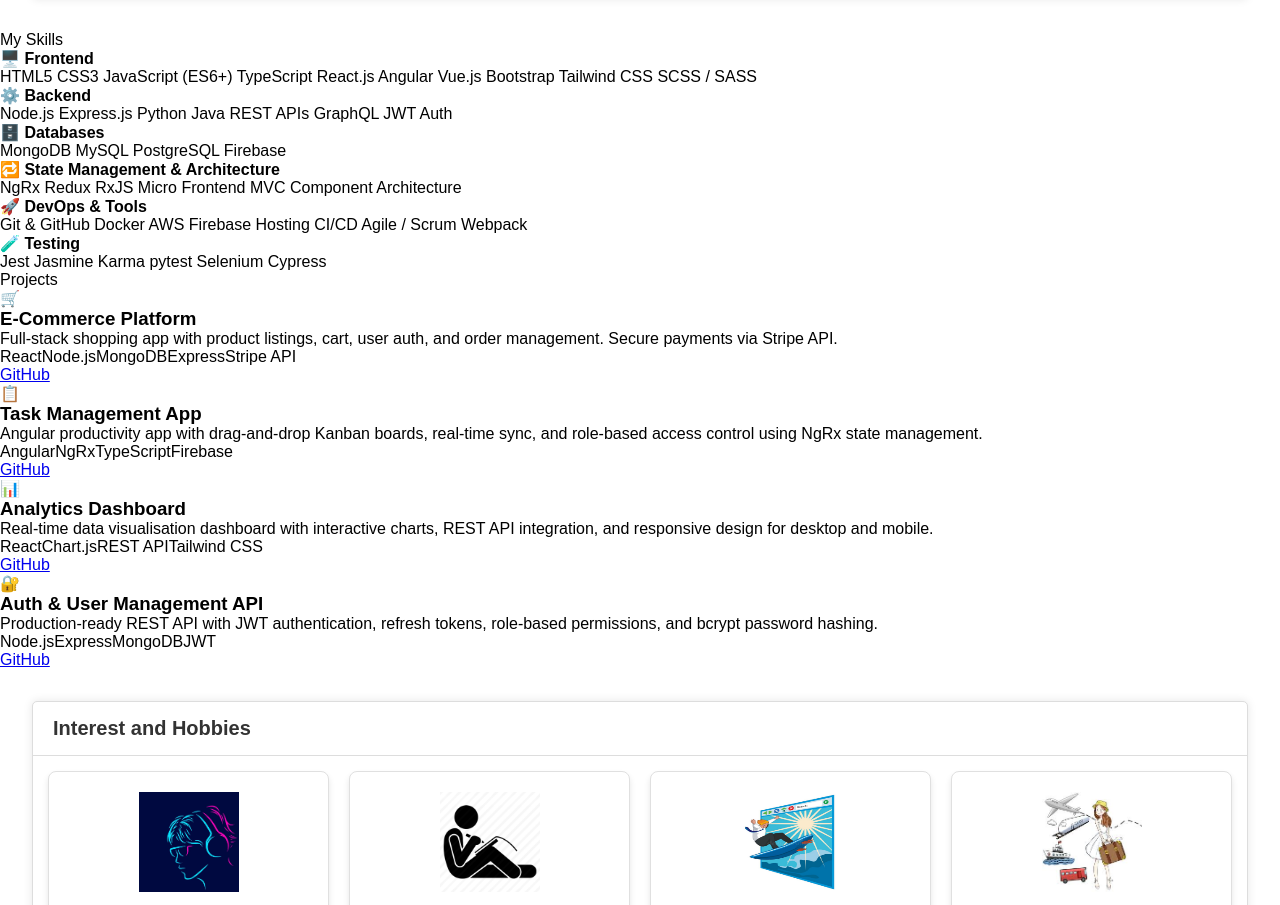
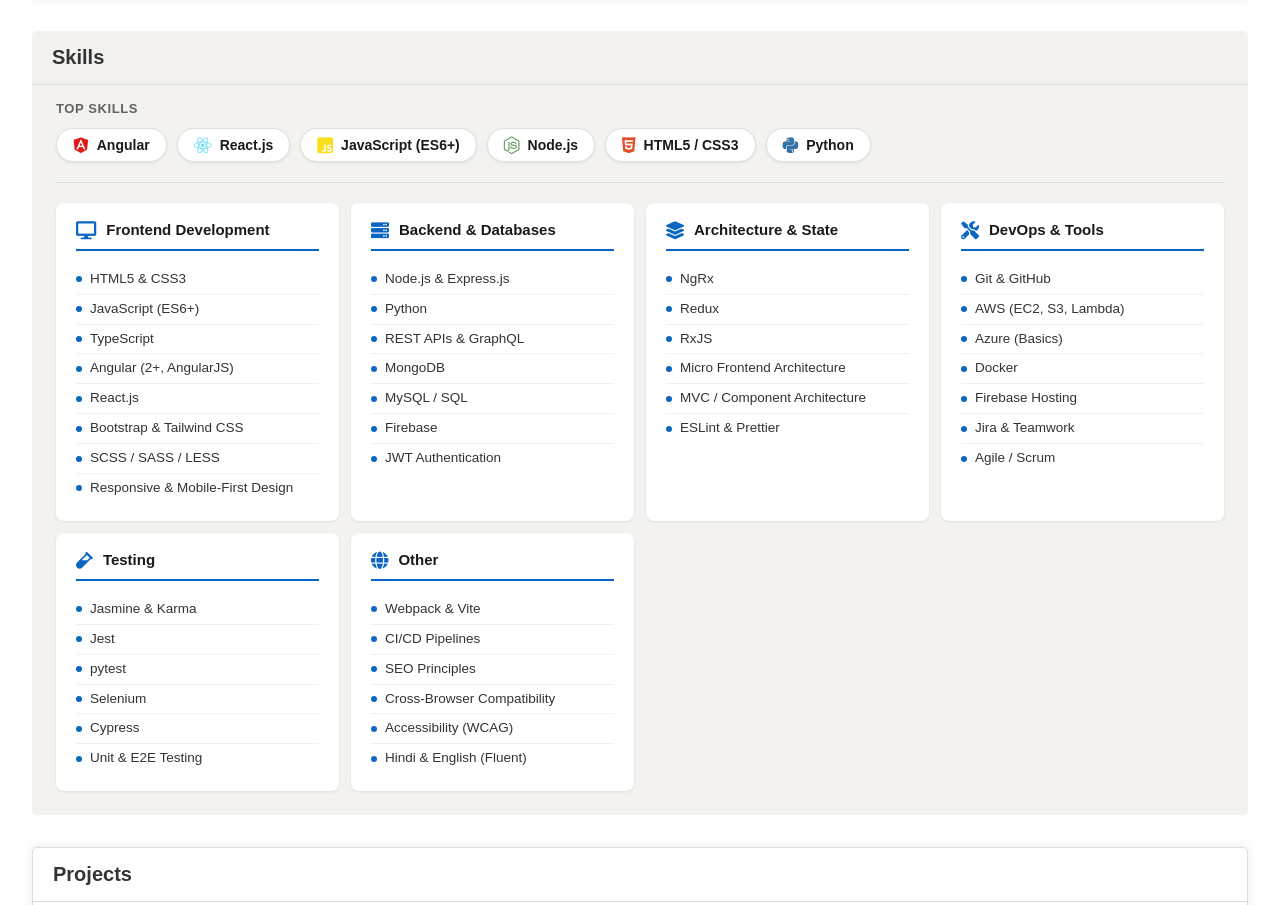
Before and after one commit to ksingh0307/web-portfolio-application, a website: page public/index.html in a window 1280 px wide. Shown: the part 1938-2843 px from the top of the page. Drawn offline with Linux system fonts and the light colour scheme.

Commit message:
Redesign Skills section to match LinkedIn visual style
- Replace tag-pill layout with LinkedIn-style white cards on #f3f2ef background
- Add Top Skills row with brand-coloured FA icons (Angular, React, JS, Node, HTML5, Python)
- Six skill categories as white cards with blue bottom-border header and dot-separated rows
- Fix curly/smart quote corruption in id="skills" and id="achievements" attributes
- Bump CSS cache-bust to ?v=3

```diff
--- a/public/index.html
+++ b/public/index.html
@@ -10,8 +10,8 @@
     <!-- iOS Safari theme color -->
     <meta name="apple-mobile-web-app-capable" content="yes">
     <title>Kajal Singh | Frontend / Full Stack Software Engineer</title>
-    <link rel="stylesheet" href="style.css?v=2" />
-    <link rel="stylesheet" href="responsive.css?v=2" />
+    <link rel="stylesheet" href="style.css?v=3" />
+    <link rel="stylesheet" href="responsive.css?v=3" />
     <link href="https://cdnjs.cloudflare.com/ajax/libs/font-awesome/5.15.4/css/all.min.css" rel="stylesheet">
     <link rel="manifest" href="manifest.json">
 
@@ -33,7 +33,7 @@
     </div>
     <header class="header">
       <div class="header-container">
-        <img src="images/favicon/favicon.svg" height="50" width="50" class="logo" alt=“image” >
+        <img src="images/favicon/favicon.svg" height="50" width="50" class="logo" alt="image" >
 
         <!-- Burger Icon -->
         <div class="burger-icon" onclick="toggleMenu()">
@@ -163,7 +163,7 @@
         </div>
         <div class="experience-item">
           <div class="item-logos">
-            <div class="logo-fallback">OT</div>
+            <div class="logo-fallback">Oodles Technologies Pvt. Ltd.</div>
           </div>
           <div class="content">
             <h3>Frontend Developer</h3>
@@ -182,132 +182,193 @@
       </section>
 
     <!-- Skills Section -->
-    <section id=”skills” class=”section”>
-      <div class=”section-header”>My Skills</div>
-      <div class=”skills-tech-container”>
-        <div class=”skill-category”>
-          <h4><span class=”skill-cat-icon”>🖥️</span> Frontend</h4>
-          <div class=”skill-tags”>
-            <span class=”skill-tag”>HTML5</span>
-            <span class=”skill-tag”>CSS3</span>
-            <span class=”skill-tag”>JavaScript (ES6+)</span>
-            <span class=”skill-tag”>TypeScript</span>
-            <span class=”skill-tag”>React.js</span>
-            <span class=”skill-tag”>Angular</span>
-            <span class=”skill-tag”>Vue.js</span>
-            <span class=”skill-tag”>Bootstrap</span>
-            <span class=”skill-tag”>Tailwind CSS</span>
-            <span class=”skill-tag”>SCSS / SASS</span>
+    <!-- Skills Section -->
+    <section id="skills" class="section li-skills-section">
+      <div class="section-header">Skills</div>
+
+      <!-- Top Skills -->
+      <div class="li-top-skills">
+        <p class="li-top-skills-label">Top skills</p>
+        <div class="li-top-skills-list">
+          <div class="li-top-skill-item">
+            <i class="fab fa-angular li-skill-icon" style="color:#dd1b16;"></i>
+            <span>Angular</span>
+          </div>
+          <div class="li-top-skill-item">
+            <i class="fab fa-react li-skill-icon" style="color:#61dafb;"></i>
+            <span>React.js</span>
+          </div>
+          <div class="li-top-skill-item">
+            <i class="fab fa-js-square li-skill-icon" style="color:#f7df1e;"></i>
+            <span>JavaScript (ES6+)</span>
+          </div>
+          <div class="li-top-skill-item">
+            <i class="fab fa-node-js li-skill-icon" style="color:#68a063;"></i>
+            <span>Node.js</span>
+          </div>
+          <div class="li-top-skill-item">
+            <i class="fab fa-html5 li-skill-icon" style="color:#e34c26;"></i>
+            <span>HTML5 / CSS3</span>
+          </div>
+          <div class="li-top-skill-item">
+            <i class="fab fa-python li-skill-icon" style="color:#3572a5;"></i>
+            <span>Python</span>
           </div>
         </div>
-        <div class=”skill-category”>
-          <h4><span class=”skill-cat-icon”>⚙️</span> Backend</h4>
-          <div class=”skill-tags”>
-            <span class=”skill-tag”>Node.js</span>
-            <span class=”skill-tag”>Express.js</span>
-            <span class=”skill-tag”>Python</span>
-            <span class=”skill-tag”>Java</span>
-            <span class=”skill-tag”>REST APIs</span>
-            <span class=”skill-tag”>GraphQL</span>
-            <span class=”skill-tag”>JWT Auth</span>
+      </div>
+
+      <div class="li-skills-divider"></div>
+
+      <!-- Skill Categories -->
+      <div class="li-skills-grid">
+
+        <div class="li-skill-card">
+          <div class="li-skill-card-header">
+            <i class="fas fa-desktop li-card-icon"></i>
+            <h4>Frontend Development</h4>
           </div>
+          <ul class="li-skill-list">
+            <li><span class="li-dot"></span>HTML5 &amp; CSS3</li>
+            <li><span class="li-dot"></span>JavaScript (ES6+)</li>
+            <li><span class="li-dot"></span>TypeScript</li>
+            <li><span class="li-dot"></span>Angular (2+, AngularJS)</li>
+            <li><span class="li-dot"></span>React.js</li>
+            <li><span class="li-dot"></span>Bootstrap &amp; Tailwind CSS</li>
+            <li><span class="li-dot"></span>SCSS / SASS / LESS</li>
+            <li><span class="li-dot"></span>Responsive &amp; Mobile-First Design</li>
+          </ul>
         </div>
-        <div class=”skill-category”>
-          <h4><span class=”skill-cat-icon”>🗄️</span> Databases</h4>
-          <div class=”skill-tags”>
-            <span class=”skill-tag”>MongoDB</span>
-            <span class=”skill-tag”>MySQL</span>
-            <span class=”skill-tag”>PostgreSQL</span>
-            <span class=”skill-tag”>Firebase</span>
+
+        <div class="li-skill-card">
+          <div class="li-skill-card-header">
+            <i class="fas fa-server li-card-icon"></i>
+            <h4>Backend &amp; Databases</h4>
           </div>
+          <ul class="li-skill-list">
+            <li><span class="li-dot"></span>Node.js &amp; Express.js</li>
+            <li><span class="li-dot"></span>Python</li>
+            <li><span class="li-dot"></span>REST APIs &amp; GraphQL</li>
+            <li><span class="li-dot"></span>MongoDB</li>
+            <li><span class="li-dot"></span>MySQL / SQL</li>
+            <li><span class="li-dot"></span>Firebase</li>
+            <li><span class="li-dot"></span>JWT Authentication</li>
+          </ul>
         </div>
-        <div class=”skill-category”>
-          <h4><span class=”skill-cat-icon”>🔁</span> State Management &amp; Architecture</h4>
-          <div class=”skill-tags”>
-            <span class=”skill-tag”>NgRx</span>
-            <span class=”skill-tag”>Redux</span>
-            <span class=”skill-tag”>RxJS</span>
-            <span class=”skill-tag”>Micro Frontend</span>
-            <span class=”skill-tag”>MVC</span>
-            <span class=”skill-tag”>Component Architecture</span>
+
+        <div class="li-skill-card">
+          <div class="li-skill-card-header">
+            <i class="fas fa-layer-group li-card-icon"></i>
+            <h4>Architecture &amp; State</h4>
           </div>
+          <ul class="li-skill-list">
+            <li><span class="li-dot"></span>NgRx</li>
+            <li><span class="li-dot"></span>Redux</li>
+            <li><span class="li-dot"></span>RxJS</li>
+            <li><span class="li-dot"></span>Micro Frontend Architecture</li>
+            <li><span class="li-dot"></span>MVC / Component Architecture</li>
+            <li><span class="li-dot"></span>ESLint &amp; Prettier</li>
+          </ul>
         </div>
-        <div class=”skill-category”>
-          <h4><span class=”skill-cat-icon”>🚀</span> DevOps &amp; Tools</h4>
-          <div class=”skill-tags”>
-            <span class=”skill-tag”>Git &amp; GitHub</span>
-            <span class=”skill-tag”>Docker</span>
-            <span class=”skill-tag”>AWS</span>
-            <span class=”skill-tag”>Firebase Hosting</span>
-            <span class=”skill-tag”>CI/CD</span>
-            <span class=”skill-tag”>Agile / Scrum</span>
-            <span class=”skill-tag”>Webpack</span>
+
+        <div class="li-skill-card">
+          <div class="li-skill-card-header">
+            <i class="fas fa-tools li-card-icon"></i>
+            <h4>DevOps &amp; Tools</h4>
           </div>
+          <ul class="li-skill-list">
+            <li><span class="li-dot"></span>Git &amp; GitHub</li>
+            <li><span class="li-dot"></span>AWS (EC2, S3, Lambda)</li>
+            <li><span class="li-dot"></span>Azure (Basics)</li>
+            <li><span class="li-dot"></span>Docker</li>
+            <li><span class="li-dot"></span>Firebase Hosting</li>
+            <li><span class="li-dot"></span>Jira &amp; Teamwork</li>
+            <li><span class="li-dot"></span>Agile / Scrum</li>
+          </ul>
         </div>
-        <div class=”skill-category”>
-          <h4><span class=”skill-cat-icon”>🧪</span> Testing</h4>
-          <div class=”skill-tags”>
-            <span class=”skill-tag”>Jest</span>
-            <span class=”skill-tag”>Jasmine</span>
-            <span class=”skill-tag”>Karma</span>
-            <span class=”skill-tag”>pytest</span>
-            <span class=”skill-tag”>Selenium</span>
-            <span class=”skill-tag”>Cypress</span>
+
+        <div class="li-skill-card">
+          <div class="li-skill-card-header">
+            <i class="fas fa-vial li-card-icon"></i>
+            <h4>Testing</h4>
           </div>
+          <ul class="li-skill-list">
+            <li><span class="li-dot"></span>Jasmine &amp; Karma</li>
+            <li><span class="li-dot"></span>Jest</li>
+            <li><span class="li-dot"></span>pytest</li>
+            <li><span class="li-dot"></span>Selenium</li>
+            <li><span class="li-dot"></span>Cypress</li>
+            <li><span class="li-dot"></span>Unit &amp; E2E Testing</li>
+          </ul>
         </div>
+
+        <div class="li-skill-card">
+          <div class="li-skill-card-header">
+            <i class="fas fa-globe li-card-icon"></i>
+            <h4>Other</h4>
+          </div>
+          <ul class="li-skill-list">
+            <li><span class="li-dot"></span>Webpack &amp; Vite</li>
+            <li><span class="li-dot"></span>CI/CD Pipelines</li>
+            <li><span class="li-dot"></span>SEO Principles</li>
+            <li><span class="li-dot"></span>Cross-Browser Compatibility</li>
+            <li><span class="li-dot"></span>Accessibility (WCAG)</li>
+            <li><span class="li-dot"></span>Hindi &amp; English (Fluent)</li>
+          </ul>
+        </div>
+
       </div>
     </section>
 
     <!-- Projects Section -->
-    <section id=”achievements” class=”section”>
-      <div class=”section-header”>Projects</div>
-      <div class=”projects-grid”>
+    <section id="achievements" class="section">
+      <div class="section-header">Projects</div>
+      <div class="projects-grid">
 
-        <div class=”project-card”>
-          <div class=”project-icon”>🛒</div>
+        <div class="project-card">
+          <div class="project-icon">🛒</div>
           <h3>E-Commerce Platform</h3>
           <p>Full-stack shopping app with product listings, cart, user auth, and order management. Secure payments via Stripe API.</p>
-          <div class=”project-tech”>
+          <div class="project-tech">
             <span>React</span><span>Node.js</span><span>MongoDB</span><span>Express</span><span>Stripe API</span>
           </div>
-          <div class=”project-links”>
-            <a href=”https://github.com/ksingh0307” target=”_blank”><i class=”fab fa-github”></i> GitHub</a>
+          <div class="project-links">
+            <a href="https://github.com/ksingh0307" target="_blank"><i class="fab fa-github"></i> GitHub</a>
           </div>
         </div>
 
-        <div class=”project-card”>
-          <div class=”project-icon”>📋</div>
+        <div class="project-card">
+          <div class="project-icon">📋</div>
           <h3>Task Management App</h3>
           <p>Angular productivity app with drag-and-drop Kanban boards, real-time sync, and role-based access control using NgRx state management.</p>
-          <div class=”project-tech”>
+          <div class="project-tech">
             <span>Angular</span><span>NgRx</span><span>TypeScript</span><span>Firebase</span>
           </div>
-          <div class=”project-links”>
-            <a href=”https://github.com/ksingh0307” target=”_blank”><i class=”fab fa-github”></i> GitHub</a>
+          <div class="project-links">
+            <a href="https://github.com/ksingh0307" target="_blank"><i class="fab fa-github"></i> GitHub</a>
           </div>
         </div>
 
-        <div class=”project-card”>
-          <div class=”project-icon”>📊</div>
+        <div class="project-card">
+          <div class="project-icon">📊</div>
           <h3>Analytics Dashboard</h3>
           <p>Real-time data visualisation dashboard with interactive charts, REST API integration, and responsive design for desktop and mobile.</p>
-          <div class=”project-tech”>
+          <div class="project-tech">
             <span>React</span><span>Chart.js</span><span>REST API</span><span>Tailwind CSS</span>
           </div>
-          <div class=”project-links”>
-            <a href=”https://github.com/ksingh0307” target=”_blank”><i class=”fab fa-github”></i> GitHub</a>
+          <div class="project-links">
+            <a href="https://github.com/ksingh0307" target="_blank"><i class="fab fa-github"></i> GitHub</a>
           </div>
         </div>
 
-        <div class=”project-card”>
-          <div class=”project-icon”>🔐</div>
+        <div class="project-card">
+          <div class="project-icon">🔐</div>
           <h3>Auth &amp; User Management API</h3>
           <p>Production-ready REST API with JWT authentication, refresh tokens, role-based permissions, and bcrypt password hashing.</p>
-          <div class=”project-tech”>
+          <div class="project-tech">
             <span>Node.js</span><span>Express</span><span>MongoDB</span><span>JWT</span>
           </div>
-          <div class=”project-links”>
-            <a href=”https://github.com/ksingh0307” target=”_blank”><i class=”fab fa-github”></i> GitHub</a>
+          <div class="project-links">
+            <a href="https://github.com/ksingh0307" target="_blank"><i class="fab fa-github"></i> GitHub</a>
           </div>
         </div>
 
--- a/public/style.css
+++ b/public/style.css
@@ -789,47 +789,131 @@ ul.outline-round li::before {
   justify-content: center;
 }
 
-/* Skills — Tech Stack Layout */
-.skills-tech-container {
-  display: grid;
-  grid-template-columns: repeat(auto-fit, minmax(280px, 1fr));
-  gap: 20px;
-  padding: 20px;
+/* ── Skills — LinkedIn Style ─────────────────────────────────────── */
+
+.li-skills-section {
+  background: #f3f2ef;
+  border: none;
+  box-shadow: none;
 }
 
-.skill-category {
-  background: #f8f9fa;
-  border: 1px solid #e0e0e0;
-  border-radius: 10px;
-  padding: 16px 20px;
+/* Top Skills row */
+.li-top-skills {
+  padding: 16px 24px 0;
 }
 
-.skill-category h4 {
-  font-size: 15px;
-  font-weight: 700;
-  color: #0077b5;
+.li-top-skills-label {
+  font-size: 13px;
+  font-weight: 600;
+  color: rgba(0,0,0,0.6);
+  text-transform: uppercase;
+  letter-spacing: 0.6px;
   margin-bottom: 12px;
 }
 
-.skill-cat-icon {
-  margin-right: 6px;
+.li-top-skills-list {
+  display: flex;
+  flex-wrap: wrap;
+  gap: 10px;
 }
 
-.skill-tags {
+.li-top-skill-item {
   display: flex;
-  flex-wrap: wrap;
+  align-items: center;
   gap: 8px;
+  background: #ffffff;
+  border: 1px solid #e0e0e0;
+  border-radius: 24px;
+  padding: 7px 16px;
+  font-size: 14px;
+  font-weight: 600;
+  color: #1a1a1a;
+  box-shadow: 0 1px 3px rgba(0,0,0,0.08);
+  transition: box-shadow 0.2s ease;
 }
 
-.skill-tag {
-  background: #e8f4fd;
-  color: #0077b5;
-  border: 1px solid #b3d7f0;
-  border-radius: 20px;
-  padding: 4px 12px;
-  font-size: 13px;
-  font-weight: 500;
-  white-space: nowrap;
+.li-top-skill-item:hover {
+  box-shadow: 0 3px 8px rgba(0,0,0,0.15);
+}
+
+.li-skill-icon {
+  font-size: 18px;
+}
+
+.li-skills-divider {
+  height: 1px;
+  background: #e0e0e0;
+  margin: 20px 24px;
+}
+
+/* Skills grid */
+.li-skills-grid {
+  display: grid;
+  grid-template-columns: repeat(auto-fit, minmax(270px, 1fr));
+  gap: 12px;
+  padding: 0 24px 24px;
+}
+
+.li-skill-card {
+  background: #ffffff;
+  border-radius: 8px;
+  padding: 18px 20px;
+  box-shadow: 0 1px 3px rgba(0,0,0,0.08);
+  transition: box-shadow 0.2s ease;
+}
+
+.li-skill-card:hover {
+  box-shadow: 0 4px 12px rgba(0,0,0,0.12);
+}
+
+.li-skill-card-header {
+  display: flex;
+  align-items: center;
+  gap: 10px;
+  margin-bottom: 14px;
+  padding-bottom: 10px;
+  border-bottom: 2px solid #0a66c2;
+}
+
+.li-card-icon {
+  font-size: 18px;
+  color: #0a66c2;
+}
+
+.li-skill-card-header h4 {
+  font-size: 15px;
+  font-weight: 700;
+  color: #1a1a1a;
+  margin: 0;
+}
+
+.li-skill-list {
+  list-style: none;
+  padding: 0;
+  margin: 0;
+}
+
+.li-skill-list li {
+  display: flex;
+  align-items: center;
+  gap: 8px;
+  font-size: 13.5px;
+  color: #333333;
+  padding: 5px 0;
+  border-bottom: 1px solid #f0f0f0;
+  line-height: 1.4;
+}
+
+.li-skill-list li:last-child {
+  border-bottom: none;
+}
+
+.li-dot {
+  width: 6px;
+  height: 6px;
+  border-radius: 50%;
+  background: #0a66c2;
+  flex-shrink: 0;
 }
 
 /* Projects Grid */
```
